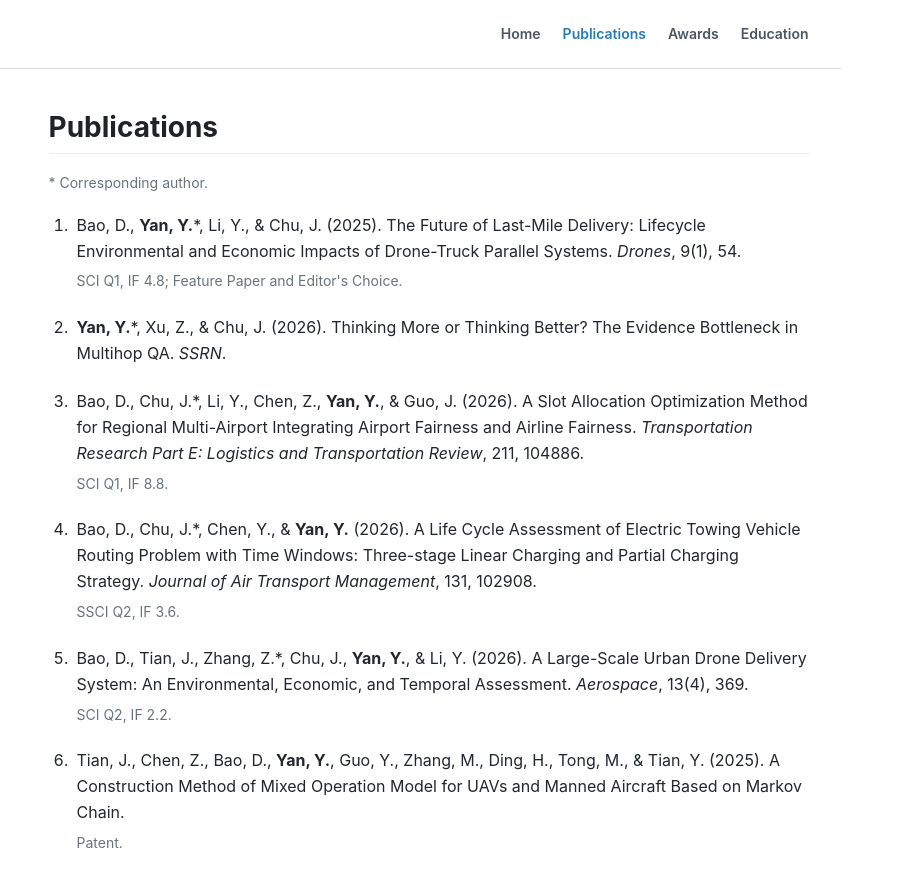
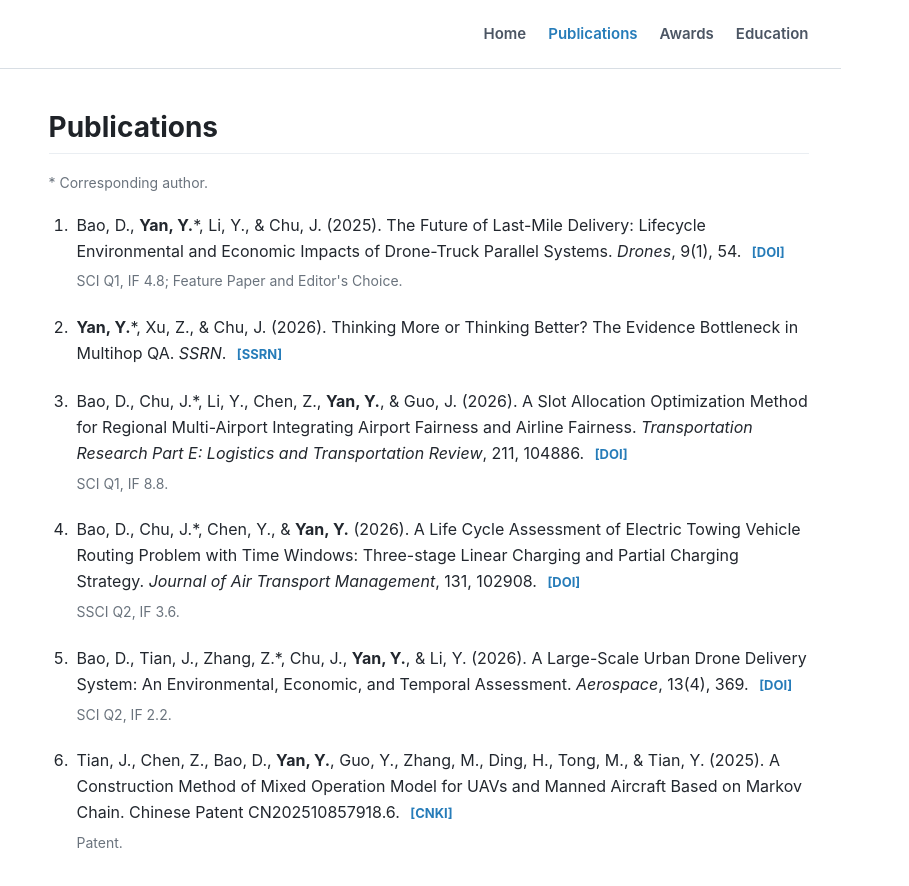
Before and after one commit to Throb7777/Throb7777.github.io, a plain HTML site: page publications.html in a window 1280 px wide. Shown: the full height of the page, 371-1280 px from the left. Drawn offline with Linux system fonts and the light colour scheme.

Commit message:
Add publication links

```diff
--- a/publications.html
+++ b/publications.html
@@ -5,7 +5,7 @@
     <meta name="viewport" content="width=device-width, initial-scale=1">
     <meta name="description" content="Publications by Throb7.">
     <title>Publications | Throb7</title>
-    <link rel="stylesheet" href="styles.css?v=10">
+    <link rel="stylesheet" href="styles.css?v=11">
   </head>
   <body>
     <header class="topbar">
@@ -43,14 +43,14 @@
               <p>
                 Bao, D., <strong>Yan, Y.</strong>*, Li, Y., &amp; Chu, J. (2025). The Future of Last-Mile Delivery:
                 Lifecycle Environmental and Economic Impacts of Drone-Truck Parallel Systems.
-                <em>Drones</em>, 9(1), 54.
+                <em>Drones</em>, 9(1), 54. <a class="pub-link" href="https://doi.org/10.3390/drones9010054">[DOI]</a>
               </p>
               <p class="meta">SCI Q1, IF 4.8; Feature Paper and Editor's Choice.</p>
             </li>
             <li>
               <p>
                 <strong>Yan, Y.</strong>*, Xu, Z., &amp; Chu, J. (2026). Thinking More or Thinking Better?
-                The Evidence Bottleneck in Multihop QA. <em>SSRN</em>.
+                The Evidence Bottleneck in Multihop QA. <em>SSRN</em>. <a class="pub-link" href="https://ssrn.com/abstract=6632340">[SSRN]</a>
               </p>
             </li>
             <li>
@@ -58,7 +58,7 @@
                 Bao, D., Chu, J.*, Li, Y., Chen, Z., <strong>Yan, Y.</strong>, &amp; Guo, J. (2026). A Slot Allocation
                 Optimization Method for Regional Multi-Airport Integrating Airport Fairness and
                 Airline Fairness. <em>Transportation Research Part E: Logistics and Transportation
-                Review</em>, 211, 104886.
+                Review</em>, 211, 104886. <a class="pub-link" href="https://doi.org/10.1016/j.tre.2026.104886">[DOI]</a>
               </p>
               <p class="meta">SCI Q1, IF 8.8.</p>
             </li>
@@ -66,7 +66,7 @@
               <p>
                 Bao, D., Chu, J.*, Chen, Y., &amp; <strong>Yan, Y.</strong> (2026). A Life Cycle Assessment of Electric
                 Towing Vehicle Routing Problem with Time Windows: Three-stage Linear Charging and
-                Partial Charging Strategy. <em>Journal of Air Transport Management</em>, 131, 102908.
+                Partial Charging Strategy. <em>Journal of Air Transport Management</em>, 131, 102908. <a class="pub-link" href="https://doi.org/10.1016/j.jairtraman.2025.102908">[DOI]</a>
               </p>
               <p class="meta">SSCI Q2, IF 3.6.</p>
             </li>
@@ -74,7 +74,7 @@
               <p>
                 Bao, D., Tian, J., Zhang, Z.*, Chu, J., <strong>Yan, Y.</strong>, &amp; Li, Y. (2026). A Large-Scale
                 Urban Drone Delivery System: An Environmental, Economic, and Temporal Assessment.
-                <em>Aerospace</em>, 13(4), 369.
+                <em>Aerospace</em>, 13(4), 369. <a class="pub-link" href="https://doi.org/10.3390/aerospace13040369">[DOI]</a>
               </p>
               <p class="meta">SCI Q2, IF 2.2.</p>
             </li>
@@ -82,7 +82,8 @@
               <p>
                 Tian, J., Chen, Z., Bao, D., <strong>Yan, Y.</strong>, Guo, Y., Zhang, M., Ding, H., Tong, M.,
                 &amp; Tian, Y. (2025). A Construction Method of Mixed Operation Model for UAVs and
-                Manned Aircraft Based on Markov Chain.
+                Manned Aircraft Based on Markov Chain. Chinese Patent CN202510857918.6.
+                <a class="pub-link" href="https://kns.cnki.net/kcms2/article/abstract?v=j0ZbOfXgIAijkqAU-oML-lh5bgYH5zD3AcjVxfP7-ds6jfA_ZGe2teav4JLFMz-S6tSi6l7m7EHnBiJeZiUSK5Dom_LoTjGd5dVSD3YqRHmS20ujjljlKJjnggf7R2teDcVxni1j9fqrh-77jWIX4v3ikWbmntt1UZhSjP7qVN5YlE2O4GbXPQ==&amp;uniplatform=NZKPT&amp;language=CHS">[CNKI]</a>
               </p>
               <p class="meta">Patent.</p>
             </li>
--- a/styles.css
+++ b/styles.css
@@ -74,7 +74,7 @@ a:hover {
   display: flex;
   flex-wrap: wrap;
   gap: 22px;
-  font-size: 14px;
+  font-size: 15px;
   font-weight: 600;
 }
 
@@ -264,6 +264,13 @@ p {
   margin-bottom: 6px;
 }
 
+.pub-link {
+  margin-left: 6px;
+  font-size: 13px;
+  font-weight: 700;
+  white-space: nowrap;
+}
+
 .year-group {
   margin-bottom: 26px;
 }
```
Also changed, not shown: awards.html (+1 -1 lines), education.html (+1 -1 lines), index.html (+1 -1 lines).
